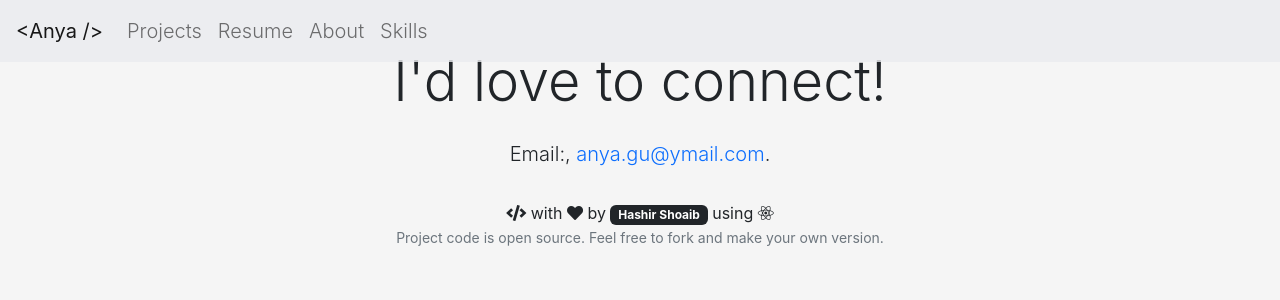
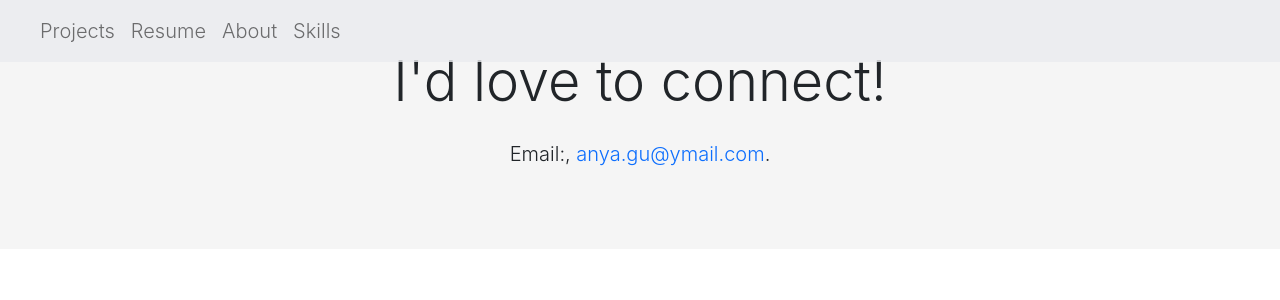
Before and after one commit to hashirshoaeb/home, a React (Create React App) app: page /blog/1 in a window 1280 px wide. Shown: the top 300 px of the page. Built offline with nearby package versions, Linux system fonts and the light colour scheme.

Commit message:
footer editst

```diff
--- a/src/components/Footer.jsx
+++ b/src/components/Footer.jsx
@@ -2,28 +2,12 @@ import React from "react";
 import Container from "react-bootstrap/Container";
 
 const Footer = (props) => {
-  const bgStyle = { backgroundColor: "#f5f5f5" };
+  const bgStyle = { backgroundColor: "#f5f5f5", fontSize: "12px"};
 
   return (
-    <footer style={bgStyle} className="mt-auto py-5 text-center ">
+    <footer style={bgStyle} className="mt-auto py-5 text-center " >
       <Container>
         {props.children}
-        <i className="fas fa-code" /> with <i className="fas fa-heart" /> by{" "}
-        <a
-          rel="noopener"
-          href="https://github.com/hashirshoaeb"
-          aria-label="My GitHub"
-        > <span className="badge bg-dark">
-            Hashir Shoaib
-          </span>
-        </a>{" "}
-        using <i className="fab fa-react" />
-        <p>
-          <small className="text-muted">
-            Project code is open source. Feel free to fork and make your own
-            version.
-          </small>
-        </p>
       </Container>
     </footer>
   );
--- a/src/components/Navbar.jsx
+++ b/src/components/Navbar.jsx
@@ -39,7 +39,7 @@ const Navigation = React.forwardRef((props, ref) => {
       expand="lg"
     >
       <Navbar.Brand className="navbar-brand" href={process.env.PUBLIC_URL + "/#home"}>
-        {`<${mainBody.firstName} />`}
+        {/* {`${mainBody.firstName}`} */}
       </Navbar.Brand>
       <Navbar.Toggle aria-controls="basic-navbar-nav" className="toggler" />
       <Navbar.Collapse id="basic-navbar-nav">
--- a/src/editable-stuff/config.js
+++ b/src/editable-stuff/config.js
@@ -5,7 +5,7 @@ const navBar = {
 
 // Main Body SECTION
 const mainBody = {
-  gradientColors: "#4484ce, #1ad7c0, #ff9b11, #9b59b6, #ff7f7f, #ecf0f1", // TODO: do i really want gradient?
+  gradientColors: "#4484ce, #1ad7c0, #ff9b11, #9b59b6, #ff7f7f, #ecf0f1", // TODO: i think just one color lol (pink or blue or orange)
   firstName: "Anya",
   middleName: "",
   lastName: "Gu",
```
